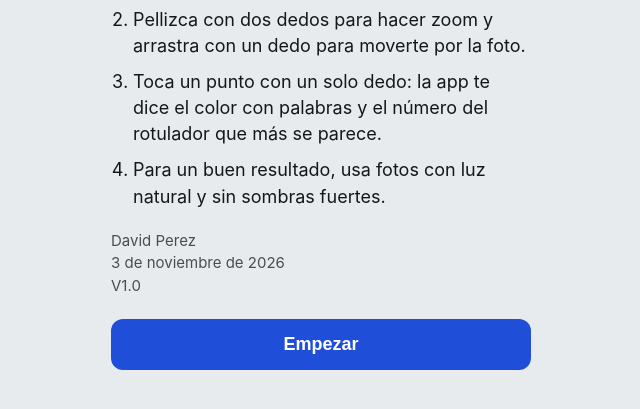
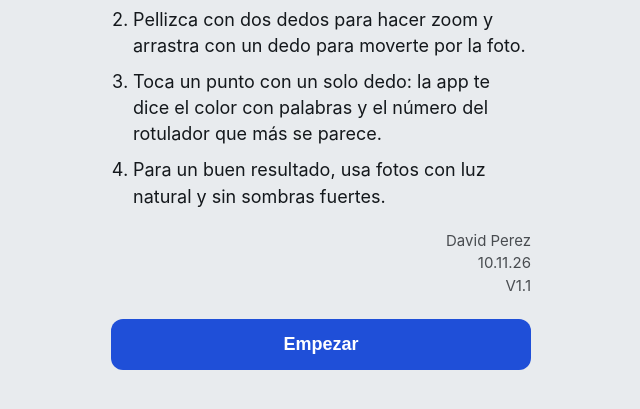
Before and after one commit to morciw/Acrylic, a plain HTML site: page index.html in a window 1280 px wide. Shown: the part 265-674 px from the top of the page, without its empty margins (319-959 px from the left). Drawn offline with Linux system fonts and the light colour scheme.

Commit message:
Add files via upload
v1.1 con los 72+36

```diff
--- a/index.html
+++ b/index.html
@@ -31,7 +31,7 @@ input{display:none}
 #intro h2{font-size:26px;margin:0 0 14px}
 #intro ol{padding-left:22px;margin:0 0 20px;font-size:18px;line-height:1.45}
 #intro li{margin-bottom:10px}
-#intro .firma{font-size:15px;line-height:1.5;opacity:.75;margin-bottom:22px}
+#intro .firma{font-size:15px;line-height:1.5;opacity:.75;margin-bottom:22px;text-align:right}
 #intro button{width:100%;background:var(--acc);color:var(--accfg);font-size:18px;font-weight:700;border:0;border-radius:12px;padding:15px}
 </style>
 </head>
@@ -44,7 +44,7 @@ input{display:none}
     <li>Toca un punto con un solo dedo: la app te dice el color con palabras y el número del rotulador que más se parece.</li>
     <li>Para un buen resultado, usa fotos con luz natural y sin sombras fuertes.</li>
   </ol>
-  <div class="firma">David Perez<br>3 de noviembre de 2026<br>V1.0</div>
+  <div class="firma">David Perez<br>10.11.26<br>V1.1</div>
   <button id="introOk">Empezar</button>
 </div></div>
 <header>
@@ -76,7 +76,11 @@ function rgb2lab([r,g,b]){
 // Balance de blancos: el 300 es blanco, así que se corrige todo el set tomando su tapa como referencia.
 const BLANCO=hex2rgb(MARKERS[300]);
 const corr=h=>hex2rgb(h).map((v,i)=>Math.min(255,Math.round(v*255/BLANCO[i])));
-const LIST=Object.entries(MARKERS).map(([n,h])=>{const c=corr(h);return {n,hex:'rgb('+c+')',lab:rgb2lab(c)}});
+// Segunda importación (carta de colores): llevan una N delante del número. Los números que ya existen arriba no se duplican.
+// Colores medidos de la foto con el blanco (300) como referencia.
+const NUEVOS={348:'#ADB031',346:'#E5B29A',383:'#E9A35E',325:'#DA7667',330:'#965255',367:'#BB433F',335:'#AC6390',329:'#926795',381:'#807BA8',369:'#879348',345:'#C0845B',384:'#D57557',370:'#8360A5',368:'#676A57',365:'#7C6F64',364:'#904A44',386:'#5F575A',337:'#A08984',343:'#6F686A',363:'#A8574E',372:'#4D4445',376:'#716F75',371:'#464146',373:'#383A3E',385:'#899649',382:'#67684D',338:'#AA9275',344:'#DB9685',339:'#D7A097',374:'#CE8786',366:'#C56A7A',375:'#8A6965',378:'#695158',333:'#7C6E6C',379:'#464044',380:'#2E373C'};
+const LIST=Object.entries(MARKERS).map(([n,h])=>{const c=corr(h);return {n,hex:'rgb('+c+')',lab:rgb2lab(c)}})
+  .concat(Object.entries(NUEVOS).filter(([n])=>!(n in MARKERS)).map(([n,h])=>({n:'N'+n,hex:h,lab:rgb2lab(hex2rgb(h))})));
 
 function nombre(r,g,b){
   r/=255;g/=255;b/=255;
```
